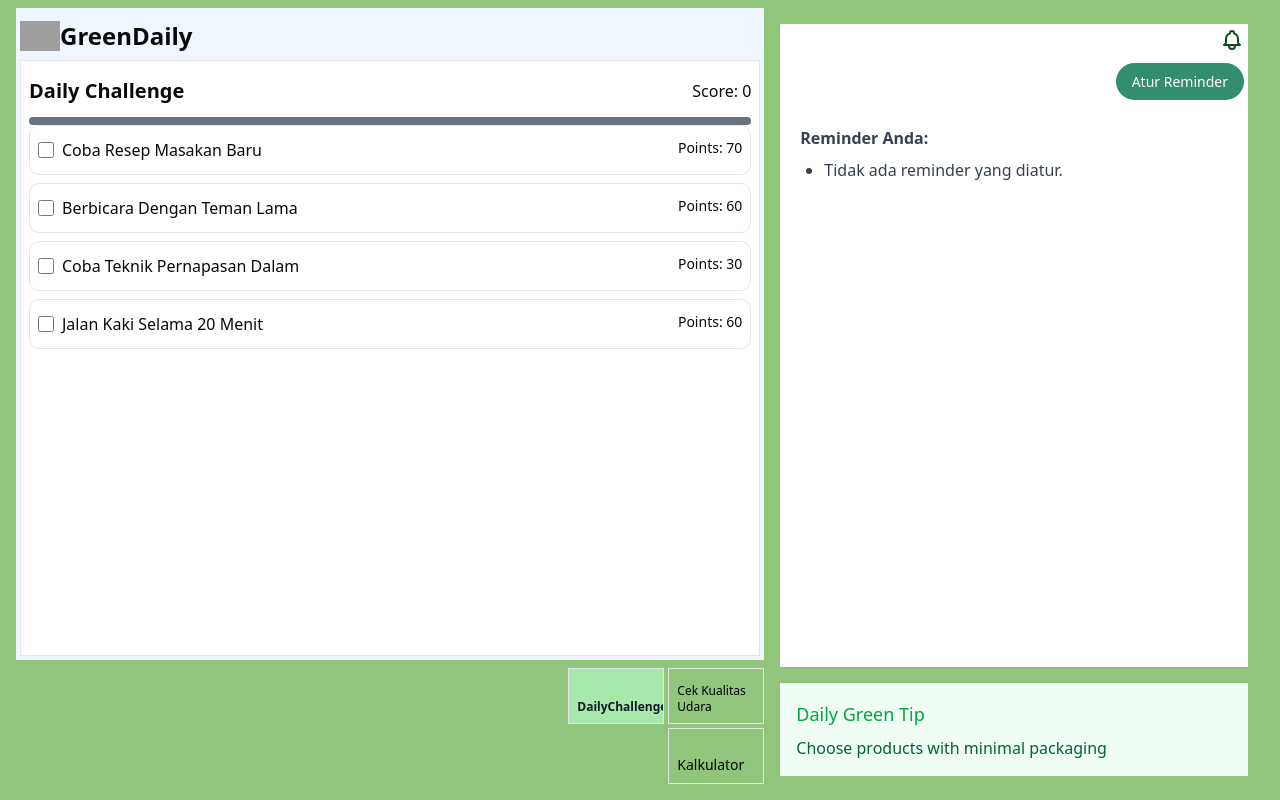
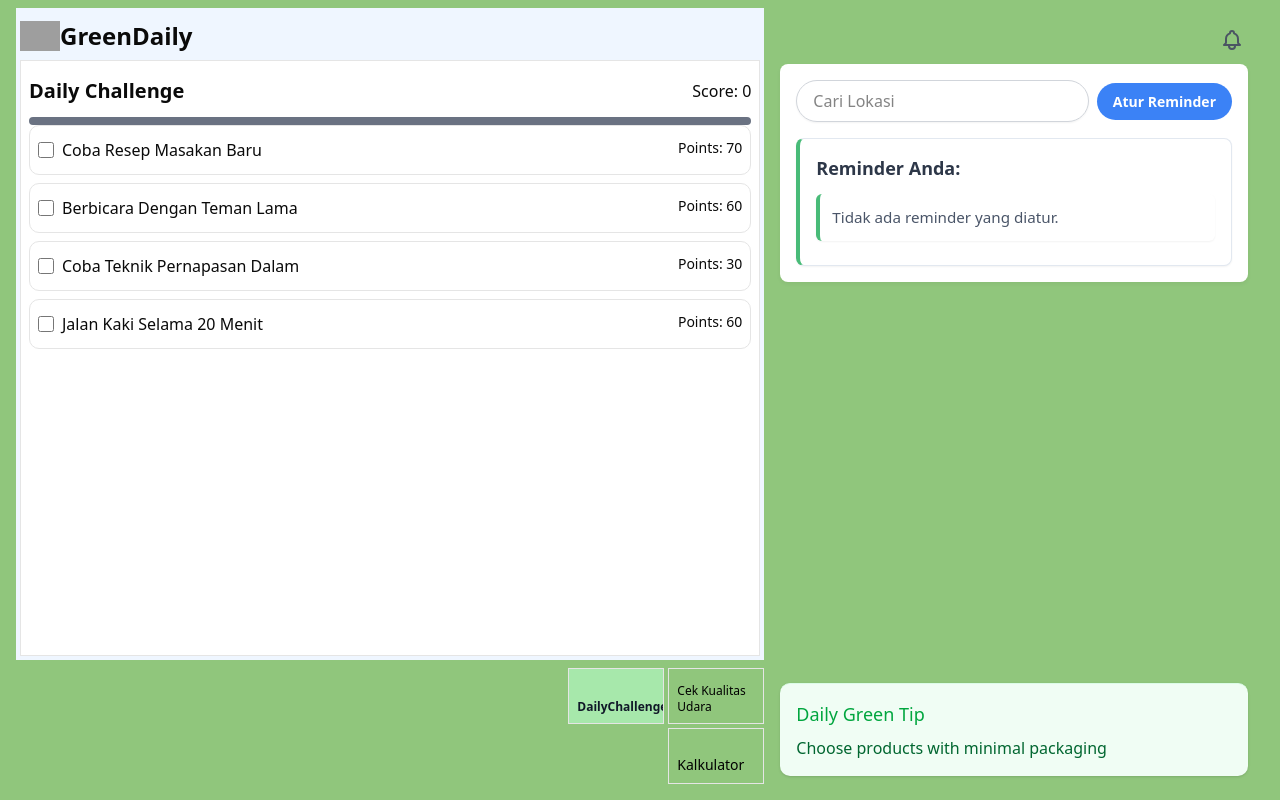
Before and after one commit to sihotang-yonathan1/GreenDaily, a React (Vite) app: page / in a window 1280 px wide. Built offline with nearby package versions, Linux system fonts and the light colour scheme; grey boxes are pictures that could not be loaded.

Commit message:
feat: Set new UI reminder saya dan tips (#40)
Co-authored-by: TyronePaat <tyronepaat026@student.unsrat.ac.id>

```diff
--- a/src/app/index.tsx
+++ b/src/app/index.tsx
@@ -19,8 +19,8 @@ export function DashboardLayout() {
       {/* Main Content Section (60% of the screen width) */}
       <div className="flex flex-col w-full md:w-[60vw]">
         <div className="flex flex-col h-[85vh] bg-blue-50 p-1 overflow-y-auto">
-          <div className="flex py-2 items-center">
-            <img src={GreenDailyIcon} alt="logo" width={40} height={40}/>
+        <div className="flex py-2 items-center">
+        <img src={GreenDailyIcon} alt="logo" width={40} height={40}/>
             <h3 className="text-2xl font-semibold">GreenDaily</h3>
           </div>
 
--- a/src/app/reminder/layout.tsx
+++ b/src/app/reminder/layout.tsx
@@ -1,6 +1,5 @@
-import { useState } from "react";
-import { ReminderPage } from "./index";
-
+import React, { useState } from "react";
+import { ReminderPage } from "./index.tsx"; // Ensure this import is correct
 import styles from './style.module.css';
 
 interface ReminderData {
@@ -8,6 +7,14 @@ interface ReminderData {
   title: string;
   body: string;
   dateTime: string;
+}
+
+declare global {
+  interface Window {
+    electronAPI: {
+      sendReminder: (reminder: ReminderData) => void;
+    };
+  }
 }
 
 export function ReminderLayout(){
@@ -52,6 +59,12 @@ export function ReminderLayout(){
     }
   };
 
+  // Fungsi baru untuk menghapus reminder
+  const handleDeleteReminder = (idToDelete: string) => {
+    setActiveReminders(prevReminders => prevReminders.filter(reminder => reminder.id !== idToDelete));
+    setStatusMessage('Reminder berhasil dihapus.');
+  };
+
   return (
     <div className={styles.container}>
       <div className={styles.column}>
@@ -62,6 +75,8 @@ export function ReminderLayout(){
             </svg>
           </button>
         </div>
+
+
 
         {activeTab === 'settings' ? (
           <div className={styles.settingsPanel}>
@@ -117,7 +132,10 @@ export function ReminderLayout(){
             </div>
           </div>
         ) : (
+          // Content for the 'reminder' tab
           <>
+            {/* Box untuk searchContainer DAN ReminderPage */}
+            <div className={styles.contentBox}>
               <div className={styles.searchContainer}>
                 <div className={styles.searchInput}>
                   <input type="text" className={styles.searchInputField} placeholder="Cari Lokasi"/>
@@ -129,11 +147,12 @@ export function ReminderLayout(){
                   Atur Reminder
                 </button>
               </div>
+              {/* Meneruskan handleDeleteReminder sebagai prop */}
+              <ReminderPage reminders={activeReminders} onDeleteReminder={handleDeleteReminder} />
+            </div>
           </>
         )}
       </div>
-
-      {activeTab === 'reminder' && <ReminderPage reminders={activeReminders} />}
     </div>
   );
 }
--- a/src/app/reminder/style.module.css
+++ b/src/app/reminder/style.module.css
@@ -1,113 +1,129 @@
+/* General container for ReminderLayout, designed to fill its parent (the card) */
 .container {
   display: flex;
   flex-direction: column;
-  background-color: #ffffff;
   width: 100%;
   height: 100%;
-  padding-left: 0.25rem;
-  padding-right: 0.25rem;
-  padding-top: 0.25rem;
-  padding-bottom: 0.25rem;
+  box-sizing: border-box; /* Ensure padding doesn't affect overall size */
 }
 
+/* Helper for column layout, used in ReminderLayout */
 .column {
   display: flex;
   flex-direction: column;
+  flex-grow: 1; /* Allow content to grow and push Hello World down */
 }
 
+/* Styles for the bell icon and settings button container */
 .headerActions {
   display: flex;
-  justify-content: flex-end;
-  column-gap: 0.5rem; /* gap-x-2 in Tailwind is 0.5rem */
+  justify-content: flex-end; /* Align to the right */
+  gap: 0.5rem; /* Space between items */
+  padding-bottom: 0.5rem; /* Small padding at the bottom */
 }
 
+/* Styling for the settings (bell) button */
 .settingsButton {
-  color: #0a4e1c; /* text-gray-600 */
+  color: #4b5563; /* text-gray-600 */
   transition: color 0.2s;
+  background: none; /* No background for a clean icon button */
+  border: none; /* No border */
+  cursor: pointer;
+  padding: 0.25rem; /* Small click target padding */
+  border-radius: 9999px; /* Fully rounded */
 }
 .settingsButton:hover {
-  color: #111827; /* text-gray-900 */
+  color: #111827; /* text-gray-900 on hover */
 }
 
+/* Styling for the SVG icon inside the button */
 .settingsIcon {
   height: 1.5rem; /* h-6 */
-  width: 1.5rem;  /* w-6 */
+  width: 1.5rem; /* w-6 */
 }
 
+/* Container for the settings form when active */
 .settingsPanel {
-  margin-top: 1rem; /* mt-4 */
+  margin-top: 0.5rem; /* mt-2 */
   padding: 1rem; /* p-4 */
   background-color: #f9fafb; /* bg-gray-50 */
-  border-radius: 0.375rem; /* rounded-md */
+  border-radius: 0.5rem; /* rounded-lg */
+  box-shadow: inset 0 1px 2px 0 rgba(0,0,0,0.05); /* subtle inner shadow */
+  flex-grow: 1; /* Allow panel to fill space */
 }
 
+/* Title within the settings panel */
 .settingsTitle {
   font-size: 1.125rem; /* text-lg */
   font-weight: 600; /* font-semibold */
-  margin-bottom: 0.75rem; /* mb-3 */
+  margin-bottom: 1rem; /* mb-4 */
+  color: #374151; /* text-gray-700 */
 }
 
+/* General styling for form groups (label + input) */
 .formGroup {
   display: flex;
   flex-direction: column;
   gap: 1rem; /* space-y-4 */
 }
 
-.inputContainer {
-  margin-top: 0.25rem; /* mt-1 */
-  display: block;
-  width: 100%;
-}
-
+/* Label styling */
 .label {
   display: block;
   font-size: 0.875rem; /* text-sm */
   font-weight: 500; /* font-medium */
   color: #374151; /* text-gray-700 */
+  margin-bottom: 0.25rem; /* Small space below label */
 }
 
+/* Input field styling */
 .input {
-  margin-top: 0.25rem; /* mt-1 */
   display: block;
   width: 100%;
-  border-radius: 0.375rem; /* rounded-md */
+  border-radius: 0.5rem; /* rounded-lg */
   border: 1px solid #d1d5db; /* border-gray-300 */
   box-shadow: 0 1px 2px 0 rgba(0,0,0,0.05); /* shadow-sm */
-  padding: 0.5rem; /* p-2 */
+  padding: 0.75rem 1rem; /* py-3 px-4 */
+  font-size: 1rem; /* text-base */
   transition: border-color 0.2s, box-shadow 0.2s;
+  box-sizing: border-box; /* Include padding in width */
 }
 .input:focus {
-  border-color: #537D5D; /* focus:border-blue-500 */
-  box-shadow: 0 0 0 1px #73946B; /* focus:ring-blue-500 */
+  border-color: #3b82f6; /* focus:border-blue-500 */
+  box-shadow: 0 0 0 2px #bfdbfe, 0 0 0 4px #93c5fd; /* focus:ring-blue-500 equivalent */
   outline: none;
 }
 
-.input::placeholder {
-  color: #6a7282 /* text-gray-500 */
-}
-
+/* Submit button styling (e.g., Atur Reminder) */
 .submitButton {
   width: 100%;
-  background-color: #328E6E; /* bg-blue-600 */
+  background-color: #2563eb; /* bg-blue-600 */
   color: #fff;
-  padding-left: 1rem; /* px-4 */
-  padding-right: 1rem;
-  padding-top: 0.5rem; /* py-2 */
-  padding-bottom: 0.5rem;
-  border-radius: 0.375rem; /* rounded-md */
-  transition: background-color 0.2s, opacity 0.2s, cursor 0.2s;
+  padding: 0.75rem 1.5rem; /* py-3 px-6 */
+  border-radius: 0.5rem; /* rounded-lg */
+  font-size: 1rem; /* text-base */
+  font-weight: 600; /* font-semibold */
+  cursor: pointer;
+  transition: background-color 0.2s, transform 0.2s, box-shadow 0.2s;
+  border: none; /* Remove default button border */
 }
 .submitButton:hover {
-  background-color: #67AE6E; /* hover:bg-blue-700 */
+  background-color: #1d4ed8; /* hover:bg-blue-700 */
+  transform: translateY(-2px); /* Slight lift on hover */
+  box-shadow: 0 4px 12px rgba(37, 99, 235, 0.4); /* Enhanced shadow on hover */
 }
 .submitButton:disabled {
   opacity: 0.5; /* disabled:opacity-50 */
-  cursor: not-allowed; /* disabled:cursor-not-allowed */
+  cursor: not-allowed;
+  transform: none; /* No lift when disabled */
+  box-shadow: none; /* No shadow when disabled */
 }
 
+/* Status messages (error/success) */
 .statusMessage {
   margin-top: 1rem; /* mt-4 */
   font-size: 0.875rem; /* text-sm */
+  text-align: center;
 }
 
 .errorMessage {
@@ -118,83 +134,193 @@
   color: #16a34a; /* text-green-600 */
 }
 
+/* Back button styling */
 .backButton {
   font-size: 0.875rem; /* text-sm */
   color: #3b82f6; /* text-blue-500 */
   text-decoration: none;
   transition: text-decoration 0.2s;
+  background: none; /* No background for a clean text button */
+  border: none; /* No border */
+  cursor: pointer;
+  padding: 0; /* Remove default button padding */
 }
 .backButton:hover {
   text-decoration: underline;
 }
 
+/* Box for content including search, button, and reminder list */
+.contentBox {
+  background-color: #ffffff; /* White background */
+  border-radius: 0.5rem; /* rounded-lg */
+  box-shadow: 0 2px 4px rgba(0,0,0,0.05); /* shadow-sm */
+  padding: 1rem; /* p-4 */
+  display: flex;
+  flex-direction: column;
+  gap: 1rem; /* Space between search and reminder list */
+}
+
+/* Search container (for "Cari Lokasi" and "Atur Reminder" in default view) */
 .searchContainer {
   display: flex;
   flex-direction: row;
-  gap: 0.25rem; /* gap-x-1 */
-  padding-top: 0.5rem; /* py-2 */
-  padding-bottom: 0.5rem;
+  gap: 0.5rem; /* gap-x-2 */
   width: 100%;
   align-items: center;
+  flex-wrap: wrap; /* Allow wrapping on small screens */
 }
 
+/* Search input field container */
 .searchInput {
   display: flex;
   border: 1px solid #d1d5db;
-  border-radius: 1rem; /* rounded-2xl */
-  width: 100%;
-  visibility: hidden;
+  border-radius: 1.5rem; /* rounded-full / rounded-2xl */
+  flex-grow: 1; /* Allow input to grow */
+  overflow: hidden; /* Hide overflow */
+  box-shadow: 0 1px 2px 0 rgba(0,0,0,0.05); /* shadow-sm */
 }
 
+/* Actual search input field */
 .searchInputField {
   border: none;
   outline: none;
-  padding-left: 0.5rem; /* px-2 */
-  padding-right: 0.5rem;
-  padding-top: 0.5rem; /* py-2 */
-  padding-bottom: 0.5rem;
+  padding: 0.5rem 1rem; /* px-4 py-2 */
+  width: 100%;
+  box-sizing: border-box; /* Include padding in width */
 }
 
+/* "Set Reminder" button in the default view */
 .setReminderButton {
-  padding-left: 1rem; /* px-4 */
-  padding-right: 1rem;
-  padding-top: 0.5rem; /* py-2 */
-  padding-bottom: 0.5rem;
+  padding: 0.5rem 1rem; /* px-4 py-2 */
   border-radius: 9999px; /* rounded-full */
-  background-color: #328E6E; /* bg-blue-500 */
+  background-color: #3b82f6; /* bg-blue-500 */
   color: #fff;
   font-size: 0.875rem; /* text-sm */
-  transition: background-color 0.2s;
-  width: fit-content;
-  flex-shrink: 0; /* Prevent the button from shrinking */
-  min-width: 120px; /* Ensure the button has a minimum size */
+  font-weight: 600; /* font-semibold */
+  cursor: pointer;
+  transition: background-color 0.2s, transform 0.2s, box-shadow 0.2s;
+  border: none;
+  flex-shrink: 0;
+  min-width: 120px;
 }
 .setReminderButton:hover {
-  background-color: #67AE6E; /* hover:bg-blue-600 */
+  background-color: #2563eb; /* hover:bg-blue-600 */
+  transform: translateY(-2px); /* Slight lift on hover */
+  box-shadow: 0 4px 12px rgba(59, 130, 246, 0.4); /* Enhanced shadow on hover */
 }
 
+/* Styling for the reminder list itself (ReminderPage's root div) */
 .reminderList {
   padding: 1rem; /* p-4 */
   color: #374151; /* text-gray-700 */
+  box-sizing: border-box;
+  background-color: #ffffff; /* Latar belakang putih */
+  border-radius: 0.5rem; /* Sudut membulat: rounded-lg */
+  border: 1px solid #e2e8f0; /* Border tipis */
+  border-left: 4px solid #48bb78; /* Border kiri hijau */
+  box-shadow: 0 1px 2px 0 rgba(0,0,0,0.05); /* Shadow lembut */
 }
 
+/* Title for the reminder list */
 .reminderTitle {
   font-weight: 600; /* font-semibold */
-  margin-bottom: 0.5rem; /* mb-2 */
+  margin-bottom: 0.75rem; /* mb-3 */
+  font-size: 1.125rem; /* text-lg */
+  color: #2d3748; /* text-gray-800 */
 }
 
+/* Unordered list for reminder items */
 .reminderItems {
-  list-style-type: disc; /* list-disc */
-  padding-left: 1.5rem; /* list-inside */
+  list-style-type: none; /* Menghapus bullet default */
+  list-style-position: inside; /* list-inside */
+  padding-left: 0; /* Remove default ul padding if list-inside is used */
 }
 
+/* Individual list item for a reminder */
+.reminderItems li {
+  margin-bottom: 0.5rem; /* Add spacing between items */
+  padding: 0.75rem; /* Padding inside each list item */
+  background-color: #ffffff; /* White background for individual items */
+  border-radius: 0.375rem; /* rounded-md */
+  box-shadow: 0 1px 2px 0 rgba(0,0,0,0.05); /* shadow-sm */
+  border-left: 4px solid #48bb78; /* Green left border like tips */
+  display: flex; /* Flex to align content */
+  align-items: center;
+  font-size: 0.95rem; /* Slightly smaller text */
+  color: #4a5568;
+  justify-content: space-between; /* Untuk menempatkan tombol hapus di kanan */
+  gap: 0.5rem; /* Jarak antara teks dan tombol */
+}
+
+.reminderBody {
+  flex-grow: 1; /* Memungkinkan teks reminder mengisi ruang */
+  overflow: hidden;
+  text-overflow: ellipsis;
+  white-space: nowrap; /* Mencegah teks terlalu panjang memecah baris */
+}
+
+.reminderTime {
+  flex-shrink: 0; /* Mencegah waktu menyusut */
+  font-size: 0.85rem;
+  color: #6b7280; /* text-gray-500 */
+}
+
+/* Styling for the delete button on reminder items */
+.deleteReminderButton {
+  background-color: #ef4444; /* bg-red-500 */
+  color: #fff; /* text-white */
+  padding: 0.4rem; /* Sesuaikan padding agar ikon tidak terlalu besar */
+  border-radius: 9999px; /* rounded-full */
+  transition: background-color 0.2s, transform 0.2s, box-shadow 0.2s;
+  border: none;
+  cursor: pointer;
+  display: flex; /* Untuk menengahkan SVG */
+  align-items: center;
+  justify-content: center;
+  flex-shrink: 0; /* Mencegah tombol menyusut */
+}
+.deleteReminderButton:hover {
+  background-color: #dc2626; /* hover:bg-red-600 */
+  transform: scale(1.05); /* Sedikit membesar saat hover */
+}
+.deleteReminderButton:focus {
+  outline: none;
+  box-shadow: 0 0 0 2px #fca5a5; /* focus ring */
+}
+
+/* Styling for the SVG icon inside the delete button */
+.deleteReminderIcon {
+  height: 1.1rem; /* Sesuaikan ukuran ikon */
+  width: 1.1rem; /* Sesuaikan ukuran ikon */
+  stroke-width: 2; /* Ketebalan stroke SVG */
+}
+
+
+/* Area at the bottom of ReminderLayout - REMOVED */
+/* .helloWorldArea {
+  margin-top: 1rem;
+  margin-bottom: 1rem;
+  padding: 0.75rem;
+  background-color: #e5e7eb;
+  border-radius: 0.5rem;
+  color: #6b7280;
+  text-align: center;
+  font-size: 0.9rem;
+} */
+
+/* Media queries for responsiveness */
 @media (max-width: 1000px) {
+  .searchContainer {
+    flex-direction: column;
+    align-items: stretch;
+  }
   .searchInput {
-    max-width: 50%; /* Allow more space for the input on smaller screens */
+    width: 100%;
+    max-width: none;
   }
-
   .setReminderButton {
-    max-width: 100%; /* Button will expand to fit screen width on mobile */
-    font-size: 0.92rem; /* Reduce font size for smaller screens */
+    width: 100%;
+    max-width: none;
+    font-size: 0.92rem;
   }
 }
--- a/src/app/reminder/tips.tsx
+++ b/src/app/reminder/tips.tsx
@@ -19,7 +19,6 @@ class TipsClass implements TipsBoxRowProps {
     return this._message
   }
 }
-
 
 const environmentalTips = [
   new TipsClass("Turn off lights when leaving a room to save energy"),
@@ -63,7 +62,8 @@ export function DailyTip() {
   }, []);
 
   return (
-    <div className="p-4 bg-green-50 border-t border-green-100">
+    // Added rounded-lg, shadow-sm, mt-auto for card-like appearance
+    <div className="p-4 bg-green-50 border-t border-green-100 rounded-lg shadow-sm mt-auto">
       <div className="max-w-4xl mx-auto">
         <h3 className="text-lg font-medium text-green-600">Daily Green Tip</h3>
         <p className="mt-2 font-medium text-green-800">{currentTip}</p>
```
Also changed, not shown: src/app/energyCalculator/components/CalculatorDeviceRow.tsx (+36 -12 lines), src/app/reminder/index.tsx (+16 -5 lines), src/icon/trash.svg (added). Lines whose indentation alone changed are shown as unchanged.
